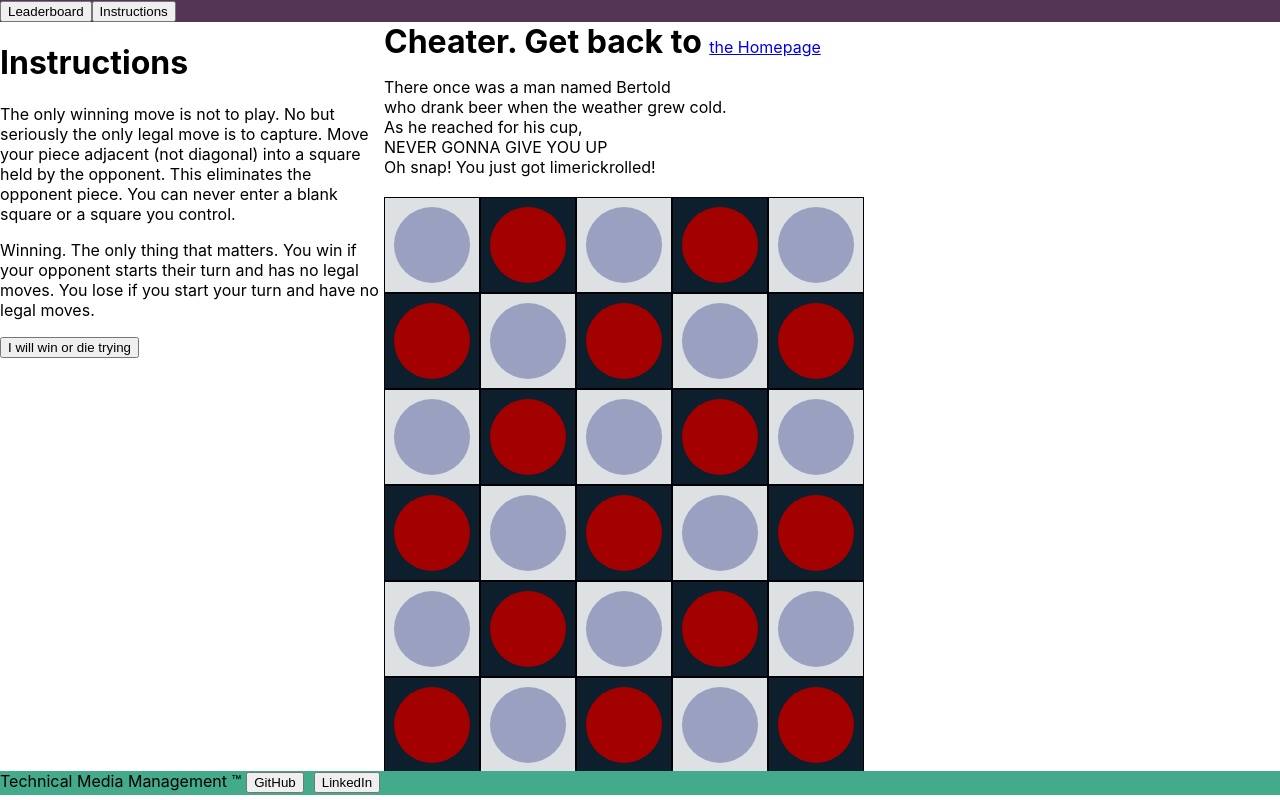
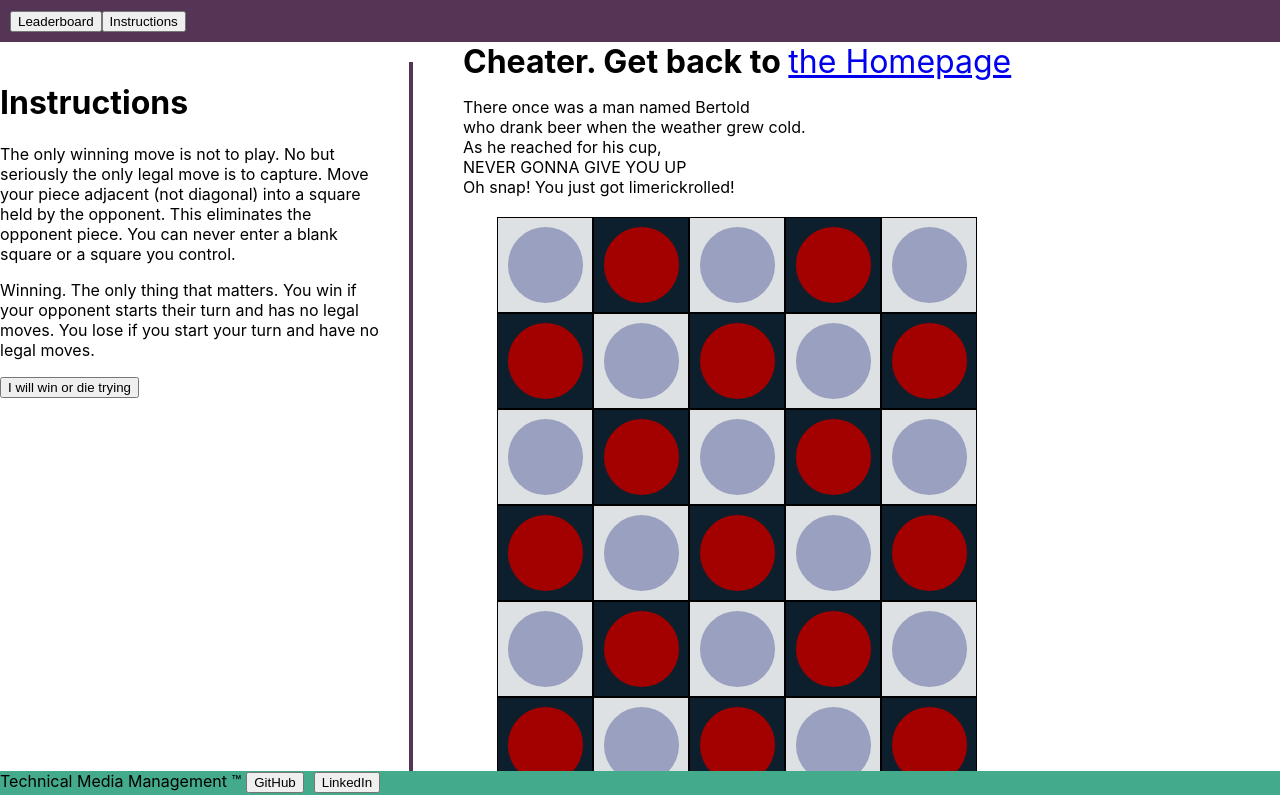
Before and after one commit to MakerMacAttack/Phoenix-Clobber, a React (Create React App) app in the folder clobber/: page /play/victory in a window 1280 px wide. Built offline with nearby package versions, Linux system fonts and the light colour scheme.

Commit message:
style sidebar and nav

```diff
--- a/clobber/src/App.css
+++ b/clobber/src/App.css
@@ -1,5 +1,6 @@
 header {
-  background: #553555
+  background: #553555;
+  padding: 10px;
 }
 
 li {
@@ -115,6 +116,7 @@ footer p {
 
 #cheater-link {
   align-self: center;
+  font-size: 2em;
 }
 
 /* below is for tablet */
@@ -137,5 +139,9 @@ footer p {
 
   #sidebar {
     max-width: 30vw;
+    margin-top: 20px;
+    margin-right: 50px;
+    border-right: 4px solid #553555;
+    padding-right: 25px;
   }
 }
```
